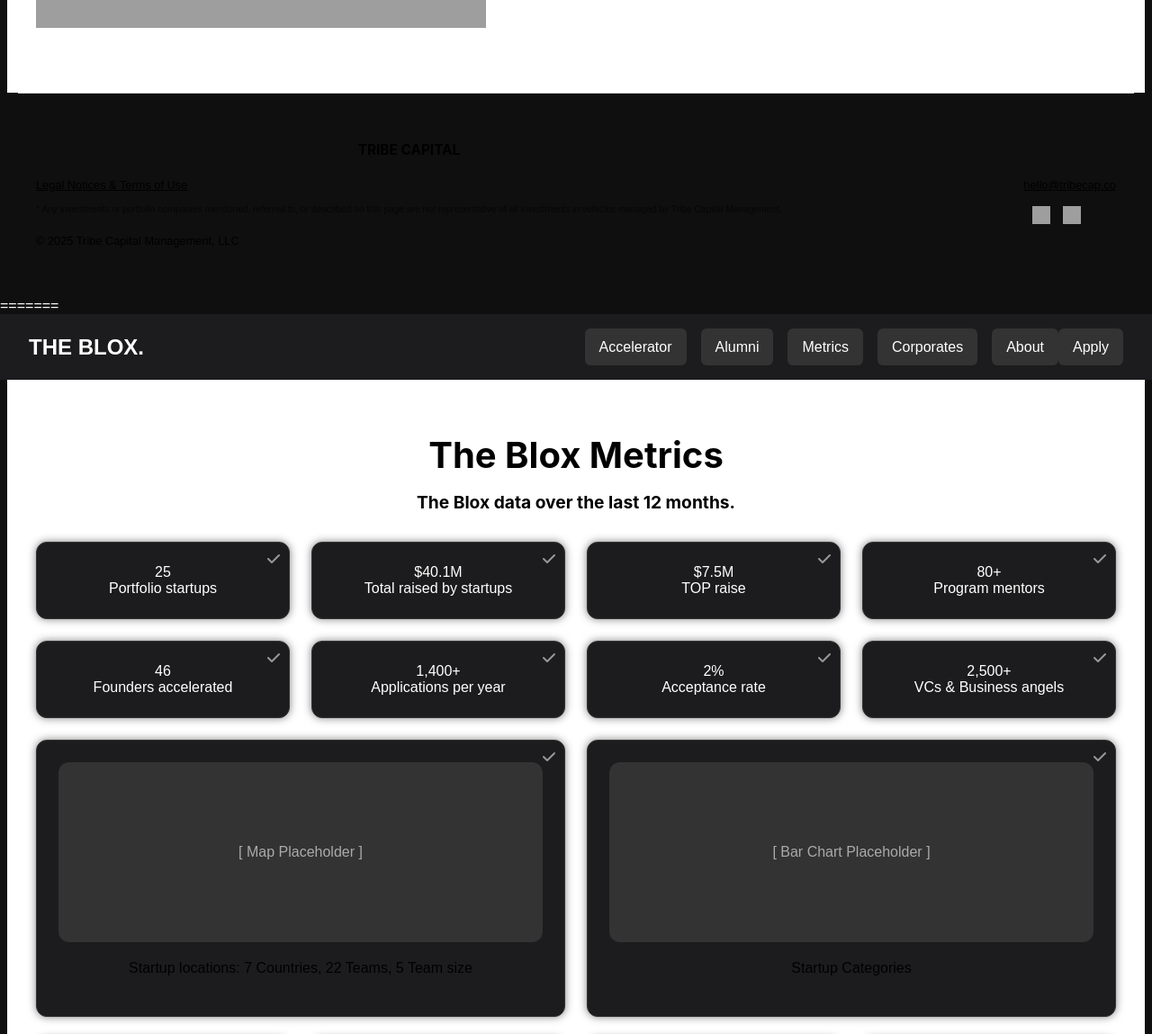
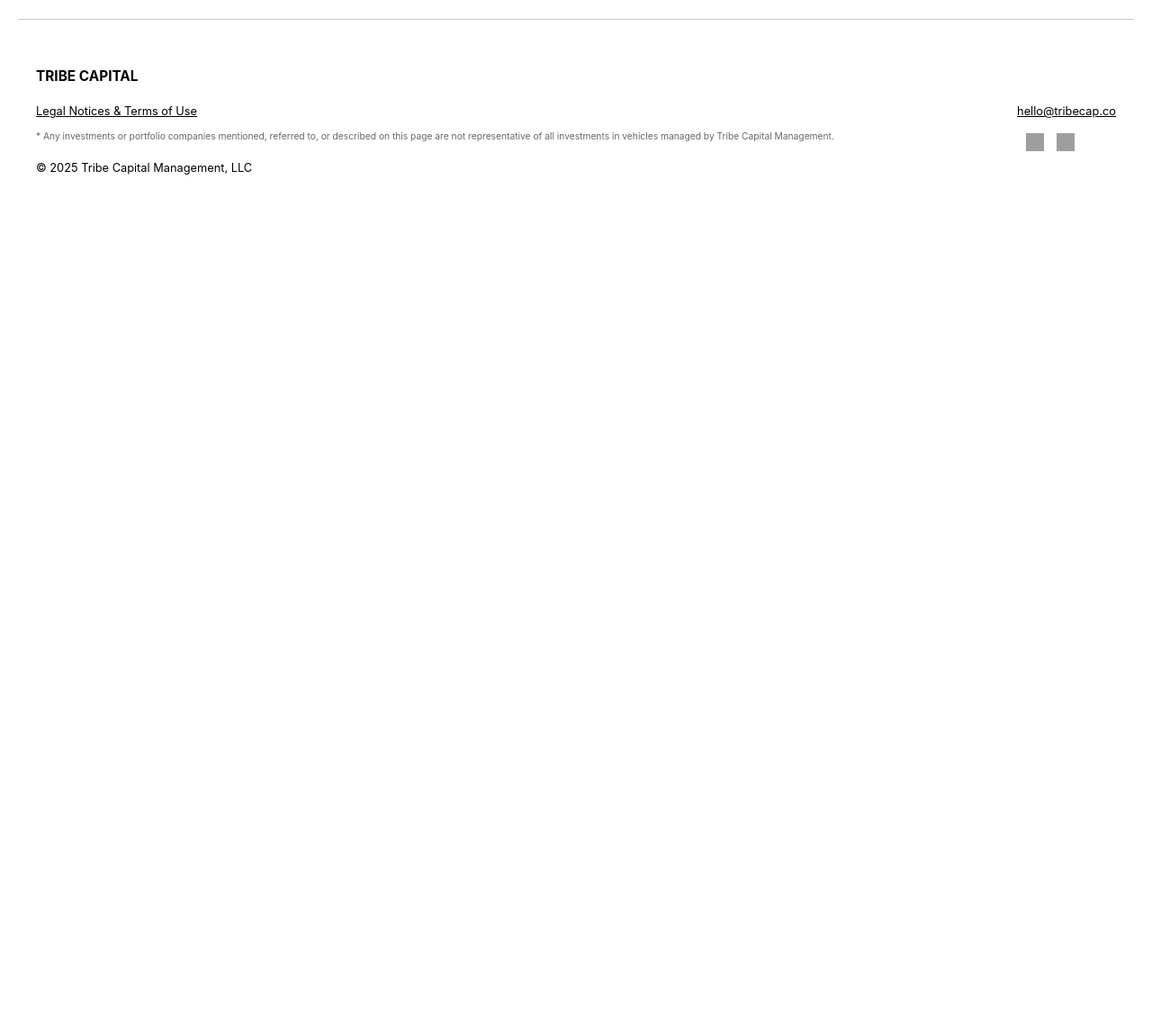
Before and after one commit to benc777/stakk, a plain HTML site: page index.html in a window 1280 px wide. Shown: the part 811-1960 px from the top of the page at 90% size. After the commit the page ends 1061 px from the top, so only its background shows below. Drawn offline with Linux system fonts and the light colour scheme; grey boxes are pictures that could not be loaded.

Commit message:
Final sync with remote

```diff
--- a/index.html
+++ b/index.html
@@ -1,8 +1,7 @@
 <!DOCTYPE html>
 <html lang="en">
 <head>
-<<<<<<< HEAD
-    <meta charset="UTF-8">
+  <meta charset="UTF-8">
     <meta name="viewport" content="width=device-width, initial-scale=1.0">
     <title>Stakk Ventures</title>
     <meta name="description" content="Been in the game since 2011. Started a handful of companies. Some bootstrapped, some funded. Some worked out, some were just meh.
@@ -15,16 +14,9 @@
     <meta property="og:title" content="Stakk Ventures">
     <meta property="og:description" content="Time to cook. Been in the game since 2011. Started a handful of companies. $100M+ in revenue. Some bootstrapped, some funded. Some worked out, some were just meh.">
     <meta property="og:image" content="https://benconstanty.com/assets/twitterben.png">
-    <meta property="og:url" content="https://benconstanty.com/">
+    <meta property="og:url" content="https://stakkventures.xyz//">
     <meta property="og:type" content="website">
 
-    <!-- Twitter Card -->
-    <meta name="twitter:card" content="summary_large_image">
-    <meta name="twitter:title" content="Ben Constanty">
-    <meta name="twitter:description" content="Time to cook. Been in the game since 2011. Started a handful of companies. $100M+ in revenue. Some bootstrapped, some funded. Some worked out, some were just meh.">
-    <meta name="twitter:image" content="https://benconstanty.com/assets/twitterben.png">
-    <meta name="twitter:url" content="https://benconstanty.com/">
-    <meta name="twitter:site" content="@benconstanty">
 
     <!-- Structured Data -->
     <script type="application/ld+json">
@@ -153,175 +145,5 @@
 </footer>
 
 <script src="scripts/dark_mode.js"></script>
-=======
-  <meta charset="UTF-8" />
-  <meta name="viewport" content="width=device-width, initial-scale=1.0" />
-  <title>The Blox Metrics</title>
-  <link rel="stylesheet" href="https://cdnjs.cloudflare.com/ajax/libs/font-awesome/6.0.0/css/all.min.css">
-  <style>
-    body {
-      margin: 0;
-      font-family: Arial, sans-serif;
-      background-color: #0f0f0f;
-      color: #fff;
-    }
-    .navbar {
-      background-color: #1c1c1e;
-      padding: 1rem 2rem;
-      display: flex;
-      justify-content: space-between;
-      align-items: center;
-      flex-wrap: wrap;
-      position: relative;
-    }
-    .logo {
-      font-size: 1.5rem;
-      font-weight: bold;
-      color: #fff;
-      flex: 1;
-    }
-    .nav-toggle {
-      display: none;
-      font-size: 1.5rem;
-      color: #fff;
-      cursor: pointer;
-    }
-    .nav-center,
-    .nav-buttons {
-      display: flex;
-      gap: 1rem;
-      align-items: center;
-    }
-    .nav-center a,
-    .nav-buttons a {
-      text-decoration: none;
-      color: #fff;
-      background-color: #333;
-      padding: 0.5rem 1rem;
-      border-radius: 6px;
-      transition: background-color 0.3s ease;
-      white-space: nowrap;
-    }
-    .nav-center a:hover,
-    .nav-buttons a:hover {
-      background-color: #555;
-    }
-    @media (max-width: 768px) {
-      .nav-center,
-      .nav-buttons {
-        display: none;
-        width: 100%;
-        flex-direction: column;
-        margin-top: 1rem;
-      }
-      .navbar.active .nav-center,
-      .navbar.active .nav-buttons {
-        display: flex;
-      }
-      .nav-toggle {
-        display: block;
-      }
-    }
-    .container {
-      max-width: 1200px;
-      margin: auto;
-      padding: 2rem;
-    }
-    h1, h2 {
-      text-align: center;
-    }
-    .metrics-grid {
-      display: grid;
-      grid-template-columns: repeat(auto-fill, minmax(250px, 1fr));
-      gap: 1.5rem;
-      margin-top: 2rem;
-    }
-    .metrics-grid .card:nth-child(n+9):nth-child(-n+10) {
-      grid-column: span 2;
-    }
-    .metrics-grid .card:nth-child(n+11):nth-child(-n+13),
-    .metrics-grid .card:nth-child(n+14):nth-child(-n+16) {
-      grid-column: span 1;
-    }
-    .card {
-      background-color: #1c1c1e;
-      border: 1px solid #333;
-      border-radius: 12px;
-      padding: 1.5rem;
-      text-align: center;
-      box-shadow: 0 0 10px rgba(0, 0, 0, 0.5);
-      position: relative;
-    }
-    .card::after {
-      content: '\f00c';
-      font-family: 'Font Awesome 6 Free';
-      font-weight: 900;
-      position: absolute;
-      top: 10px;
-      right: 10px;
-      color: #999;
-    }
-    .map, .bar-chart, .donut-chart {
-      height: 200px;
-      background-color: #333;
-      border-radius: 12px;
-      display: flex;
-      align-items: center;
-      justify-content: center;
-      color: #aaa;
-    }
-  </style>
-</head>
-<body>
-  <div class="navbar" id="navbar">
-    <div class="logo">THE BLOX.</div>
-    <div class="nav-toggle" onclick="document.getElementById('navbar').classList.toggle('active')">
-      <i class="fas fa-bars"></i>
-    </div>
-    <div class="nav-center">
-      <a href="#accelerator">Accelerator</a>
-      <a href="#alumni">Alumni</a>
-      <a href="#metrics">Metrics</a>
-      <a href="#corporates">Corporates</a>
-      <a href="#about">About</a>
-    </div>
-    <div class="nav-buttons">
-      <a href="#apply">Apply</a>
-    </div>
-  </div>
-
-  <div class="container">
-    <h1>The Blox Metrics</h1>
-    <h2>The Blox data over the last 12 months.</h2>
-
-    <div class="metrics-grid">
-      <div class="card">25<br />Portfolio startups</div>
-      <div class="card">$40.1M<br />Total raised by startups</div>
-      <div class="card">$7.5M<br />TOP raise</div>
-      <div class="card">80+<br />Program mentors</div>
-      <div class="card">46<br />Founders accelerated</div>
-      <div class="card">1,400+<br />Applications per year</div>
-      <div class="card">2%<br />Acceptance rate</div>
-      <div class="card">2,500+<br />VCs & Business angels</div>
-      <div class="card">
-        <div class="map">[ Map Placeholder ]</div>
-        <p>Startup locations: 7 Countries, 22 Teams, 5 Team size</p>
-      </div>
-      <div class="card">
-        <div class="bar-chart">[ Bar Chart Placeholder ]</div>
-        <p>Startup Categories</p>
-      </div>
-      <div class="card">3<br />Cohorts</div>
-      <div class="card">Europe<br />Most active region</div>
-      <div class="card">103<br />Jobs created</div>
-      <div class="card">
-        <div class="donut-chart">[ Donut Chart Placeholder ]</div>
-        <p>Projects' Platforms</p>
-      </div>
-      <div class="card">$400K<br />TOP grant awarded</div>
-      <div class="card">3<br />Verticals</div>
-    </div>
-  </div>
->>>>>>> ff51164df7f3de794fafc92a657215e3072264f4
 </body>
 </html>
```
